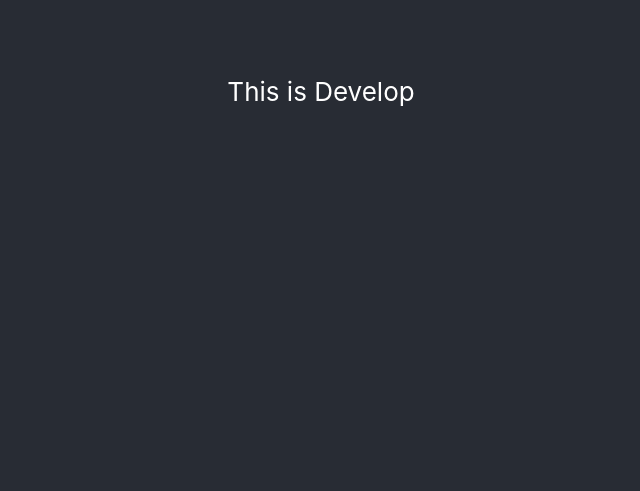
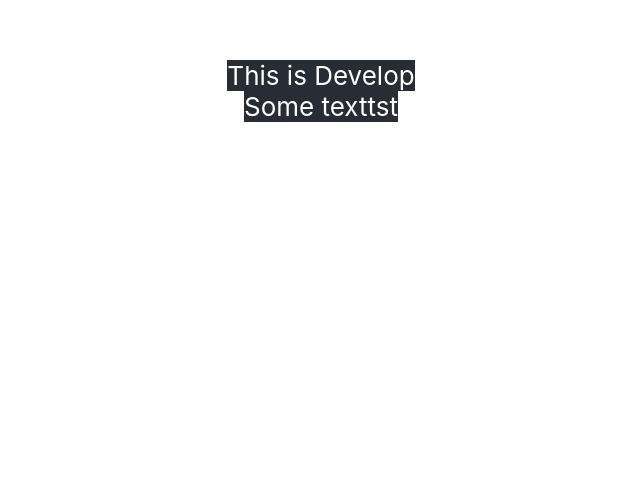
Before and after one commit to tanyavalko/Algorithms_DataStructures, a React (Create React App) app: page / in a window 1280 px wide. Shown: the part 309-800 px from the top of the page, without its empty margins (319-959 px from the left). Built offline with nearby package versions, Linux system fonts and the light colour scheme.

Commit message:
update text

```diff
--- a/src/App.css
+++ b/src/App.css
@@ -1,5 +1,10 @@
 .App {
   text-align: center;
+  height: 100vh;
+  display: flex;
+  flex-direction: column;
+  align-items: center;
+  justify-content: center;
 }
 
 .App-logo {
@@ -15,7 +20,6 @@
 
 .App-header {
   background-color: #282c34;
-  min-height: 100vh;
   display: flex;
   flex-direction: column;
   align-items: center;
@@ -33,9 +37,6 @@
   justify-content: center;
   font-size: calc(10px + 2vmin);
   color: white;
-  position: absolute;
-  top: 60px;
-  left: 120px;
 }
 
 .App-link {
```
